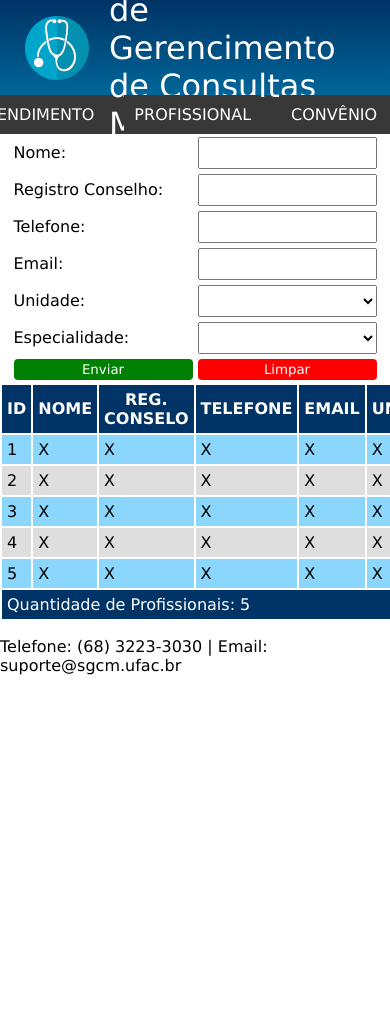
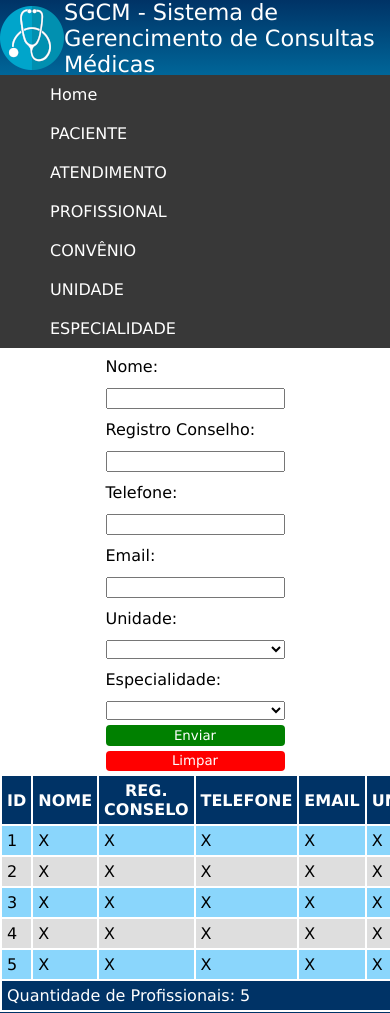
Before and after one commit to ElyvanBS/Fundamentos-Basicos-Front-End, a plain HTML site: page sgcm/profissional.html in a window 390 px wide. Shown: the top 1013 px of the page. Before the commit the page ends 844 px from the top, so only its background shows below. Drawn offline with Linux system fonts and the light colour scheme.

Commit message:
feat: Finaliza introdução ao HTML e CSS

```diff
--- a/sgcm/estilo.css
+++ b/sgcm/estilo.css
@@ -3,9 +3,9 @@
 body{margin: 0;}
 
 /* cabeçalho */
-div#topo{display: flex;height: 75px; align-items: center; background:linear-gradient(#003366, #006699);color: white; gap: 20px; padding: 10px 25px;}
+div#topo{display: flex;height: 75px; align-items: center; background:linear-gradient(#003366, #006699);color: white;}
 
-div#topo p{font-size: 2em;}
+div#topo p{font-size: 1.4em;}
 
 /* navegação */
 
@@ -36,3 +36,15 @@ form.profissional{display: grid; grid-template-columns: 1fr 1fr; width: fit-cont
 input[type="submit"], .botao_verde{background-color: green; color: white; border: none; border-radius: 4px;padding: 0.2em; text-decoration: none; cursor: pointer;}
 
 input[type="reset"], .botao_vermelho{background-color: red; color: white; border: none; border-radius: 4px;padding: 0.2em; text-decoration: none; cursor: pointer}
+
+/* Rodapé */
+
+footer{background:linear-gradient(#003366, #006699); color: white; padding: 5px;}
+
+/* Responsividade */
+@media screen and (max-width:910px)
+{
+    ul,ul li a{display: block;}
+
+    form.profissional {grid-template-columns: 1fr;}
+}
```
